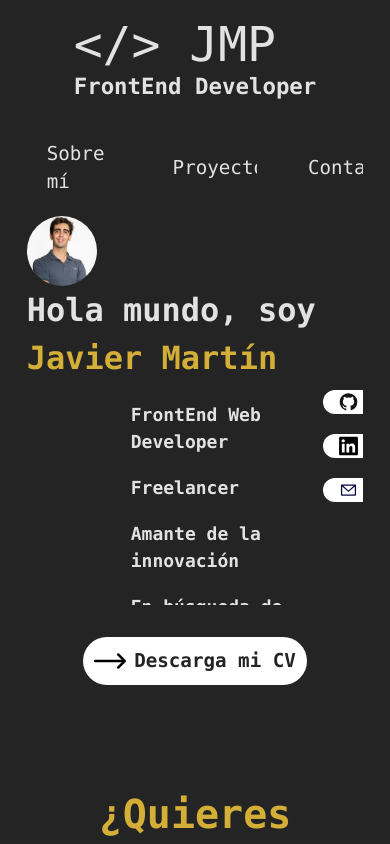
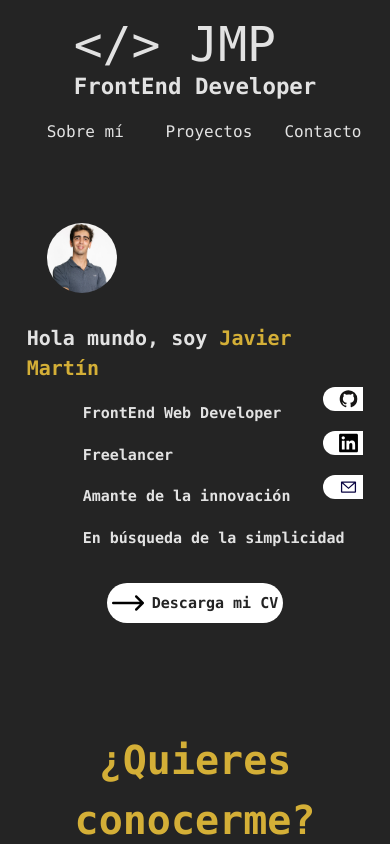
Before and after one commit to jmartinpizarro/portfolio, a React (Vite) app: page / in a window 390 px wide. Shown: the top 844 px of the page. Built offline with nearby package versions, Linux system fonts and the light colour scheme.

Commit message:
finish responsive design

```diff
--- a/src/App.css
+++ b/src/App.css
@@ -41,6 +41,9 @@
 }
 
 .element{
+  display: flex;
+  align-items: center;
+  height: 7rem;
   position: relative; /*for the effect on the hover*/
   font-size: 1.2rem;
   cursor: pointer;
@@ -49,7 +52,7 @@
 .element::before {
   content: '';
   position: absolute;
-  bottom: -3rem;
+  bottom: 0; /* Ajuste el valor de "bottom" a 0 */
   left: 50%;
   transform: translateX(-50%);
   width: 10px;
@@ -61,9 +64,10 @@
 }
 
 .element:hover::before {
-  bottom: -1rem;
+  bottom: 2rem; /* Por ejemplo, mueva el pseudo-elemento hacia arriba */
   opacity: 1;
 }
+
 
 .dynamicText{
   margin: 1.2rem 0;
@@ -366,7 +370,6 @@
 .contact-form {
   width: 400px;
   margin: 0 auto;
-  padding: 20px;
   background-color: var(--dark);
   border-radius: 10px;
 }
@@ -421,9 +424,6 @@ input:focus, textarea:focus{
 
 
 @media screen and (max-width: 1140px) {
-  *{
-    overflow-x: hidden;
-  }
   .navbar, .initContainer, .about-me, .project, .contact{
     margin: 0 auto;
     max-width: 90%;
@@ -646,5 +646,109 @@ input:focus, textarea:focus{
     margin: 0;
   }
 
+  .contact-form{
+    height: 550px;
+  }
 
+  .info{
+    font-size: 32px;
+    height: 130px;
+  }
 }
+
+@media screen and (max-width: 570px) {
+  .navbar{
+    gap: 0;
+  }
+
+  .element-container{
+    gap: 20px;
+  }
+
+  .element{
+    width: 100px;
+    font-size: 1rem;
+    height: auto;
+  }
+
+  .element:before{
+    display: none;
+  }
+
+  .profile{
+    margin: 20px;
+  }
+
+  .socialMediaContainer{
+    top: 45%;
+  }
+
+  .typingContainer{
+    height: 200px;
+    margin: 0 2rem;
+  }
+
+  .intro{
+    font-size: 26px;
+  }
+
+  .project-h1{
+    font-size: 32px;
+  }
+
+  .about-me-skills{
+    font-size: 30px;
+    margin: 0 auto 4rem auto;
+  }
+
+  .project-h1{
+    margin: 5rem auto;
+    width: 80%;
+    font-size: 30px;
+  }
+
+  .contact-btn{
+    width: 100%;
+    text-align: center;
+  }
+
+  label{
+    width: 100%;
+  }
+
+  input[type="text"],
+  input[type="email"],
+  textarea {
+    width: 100%;
+  }
+
+  .contact-form{
+    width: 90%;
+  }
+}
+
+@media screen and (max-width: 460px) {
+  .intro{
+    font-size: 20px;
+    margin-top: 10px;
+  }
+
+  .typingContainer{
+    margin: 0 1rem;
+  }
+
+  .dynamicText{
+    font-size: 15px;
+  }
+
+  .downloadButton{
+    margin: 0 auto;
+    font-size: 15px;
+    width: 11rem;
+    height: 2.5rem;
+  }
+
+  .info{
+    font-size: 26px ;
+  }
+}
--- a/src/App.jsx
+++ b/src/App.jsx
@@ -94,7 +94,7 @@ function App(){
       </section>
 
       <section id='project' className='project'>
-        <h1 className='project-h1'>Echa un vistazo a mis trabajos!</h1>
+        <h1 className='project-h1'>¡Echa un vistazo a mis trabajos!</h1>
         <div className="project-card-project-container">
           <ProjectCard nameProject={'ToDragList'} descProject={'Implementación de una lista con elementos que se deslizan por el tablero'} repo={'https://www.google.com/'} skills={['html', 'css', 'astro', 'react']}/>
           <ProjectCard nameProject={'ToDragList'} descProject={'Implementación de una lista con elementos que se deslizan por el tablero'} repo={'https://www.google.com/'} skills={['html', 'css', 'astro', 'react']}/>
```
